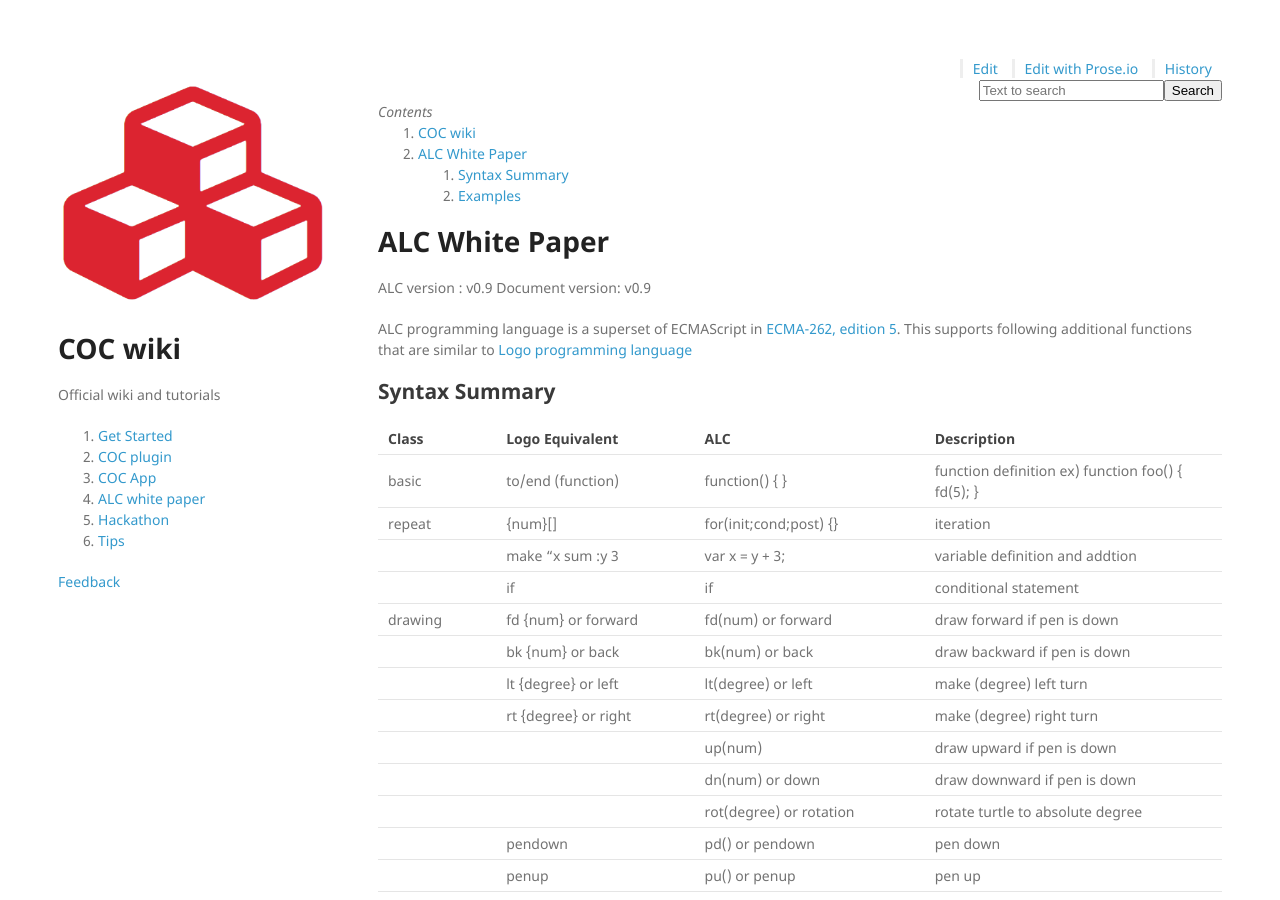
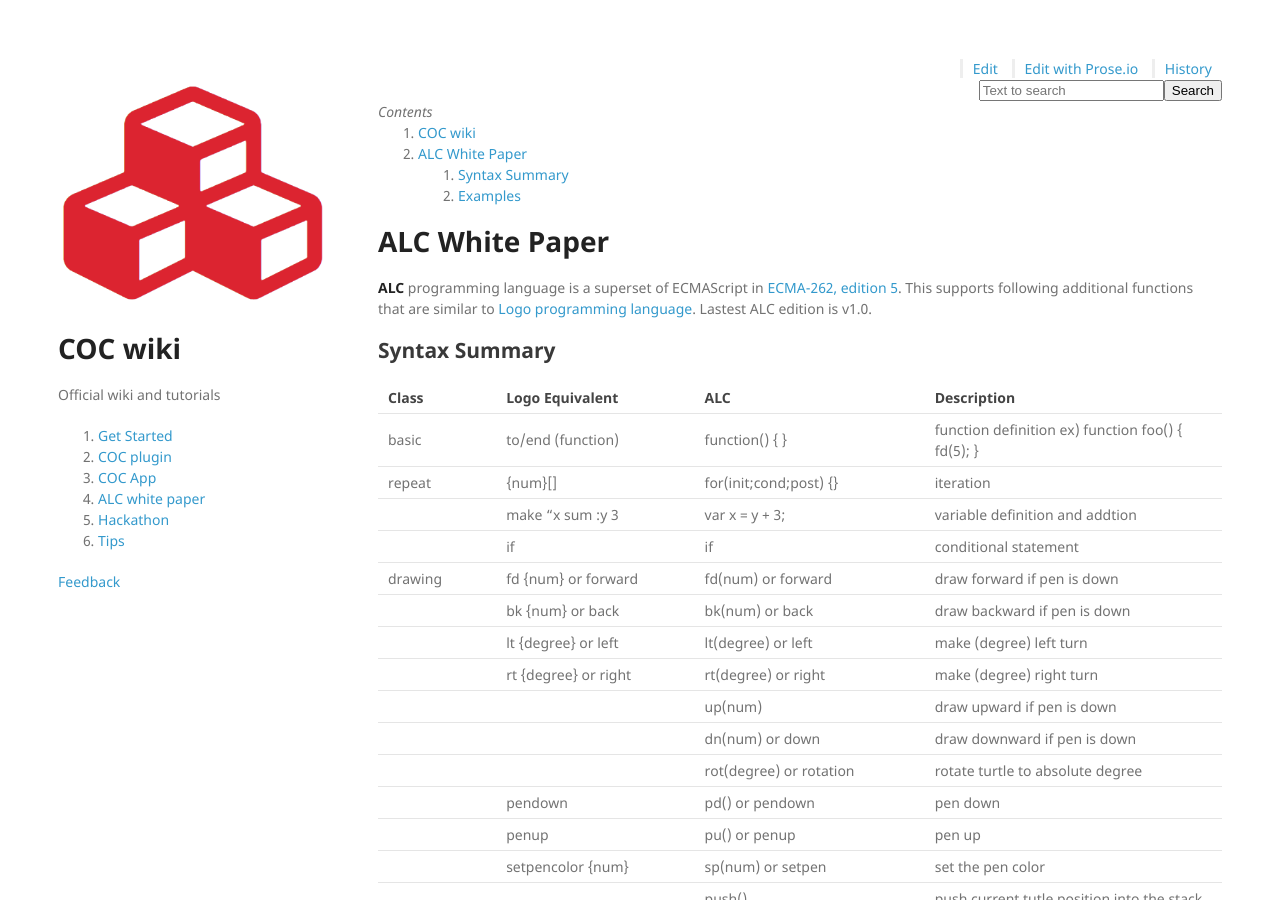
Before and after one commit to daisykim/daisykim.github.io, a Jekyll site: the page built from p/alc-1.0-white-paper.md, in a window 1280 px wide and 900 px high. Built offline with Jekyll 4.4.1, drawn with Linux system fonts in a browser that asks for light colours; nearby versions of some CDN libraries; our own code applies the rules of GitHub Pages for plain Markdown files.

Commit message:
Update alc

```diff
--- a/p/alc-1.0-white-paper.md
+++ b/p/alc-1.0-white-paper.md
@@ -4,10 +4,7 @@ layout: default
 
 # [](#header-1)ALC White Paper
 
-ALC version     : v0.9
-Document version: v0.9
-
-ALC programming language is a superset of ECMAScript in [ECMA-262, edition 5](http://www.ecma-international.org/ecma-262/5.1/). This supports following additional functions that are similar to [Logo programming language](http://en.wikipedia.org/wiki/Logo_(programming_language))
+**ALC** programming language is a superset of ECMAScript in [ECMA-262, edition 5](http://www.ecma-international.org/ecma-262/5.1/). This supports following additional functions that are similar to [Logo programming language](http://en.wikipedia.org/wiki/Logo_(programming_language)). Lastest ALC edition is v1.0.
 
 ## [](#header-2)Syntax Summary
 
```
